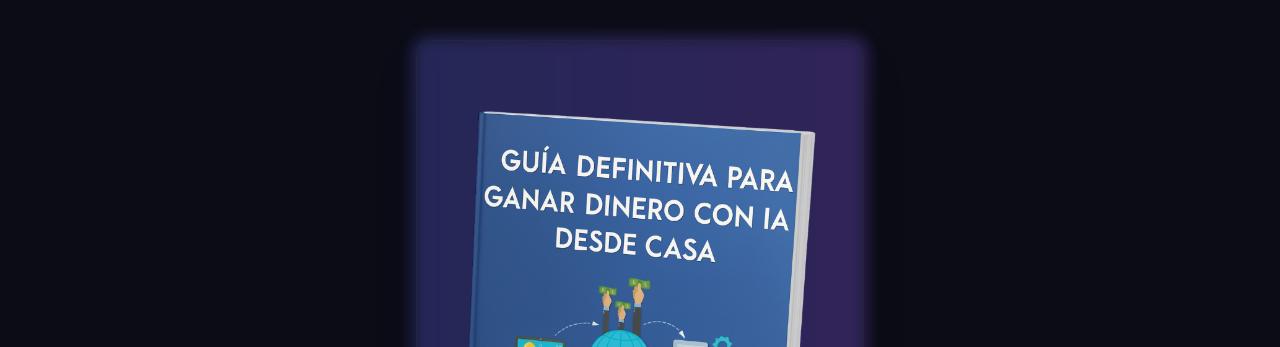
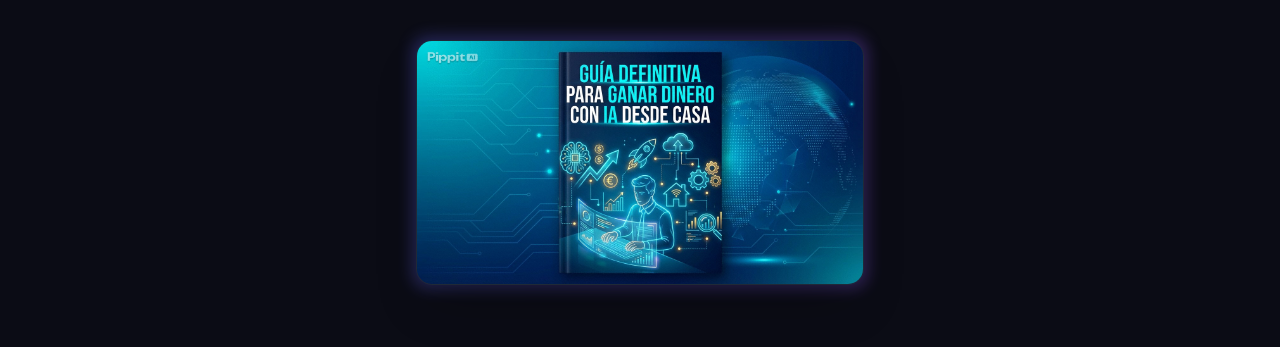
Before and after one commit to EmprendeconIA-code/EmprendeconIA.github.io, a plain HTML site: page index.html in a window 1280 px wide. Shown: the part 605-952 px from the top of the page. Drawn offline with nearby package versions, Linux system fonts and the light colour scheme.

Commit message:
Update index.html

```diff
--- a/index.html
+++ b/index.html
@@ -161,7 +161,7 @@
 
                      <!-- IMAGEN DEL EBOOK: Reemplaza la URL de abajo con tu propia imagen -->
                      <!-- Recomendación: Usa una imagen PNG con fondo transparente o una portada 3D de buena calidad -->
-                     <img src="img11.png"
+                     <img src="portadaimg.png"
                           alt="Portada del Ebook Emprende con IA"
                           class="relative rounded-2xl shadow-2xl border border-gray-800 w-full object-cover transform group-hover:scale-[1.01] transition-transform duration-300">
                 </div>
@@ -633,4 +633,5 @@
     </script>
 
 </body>
+
 </html>
```
